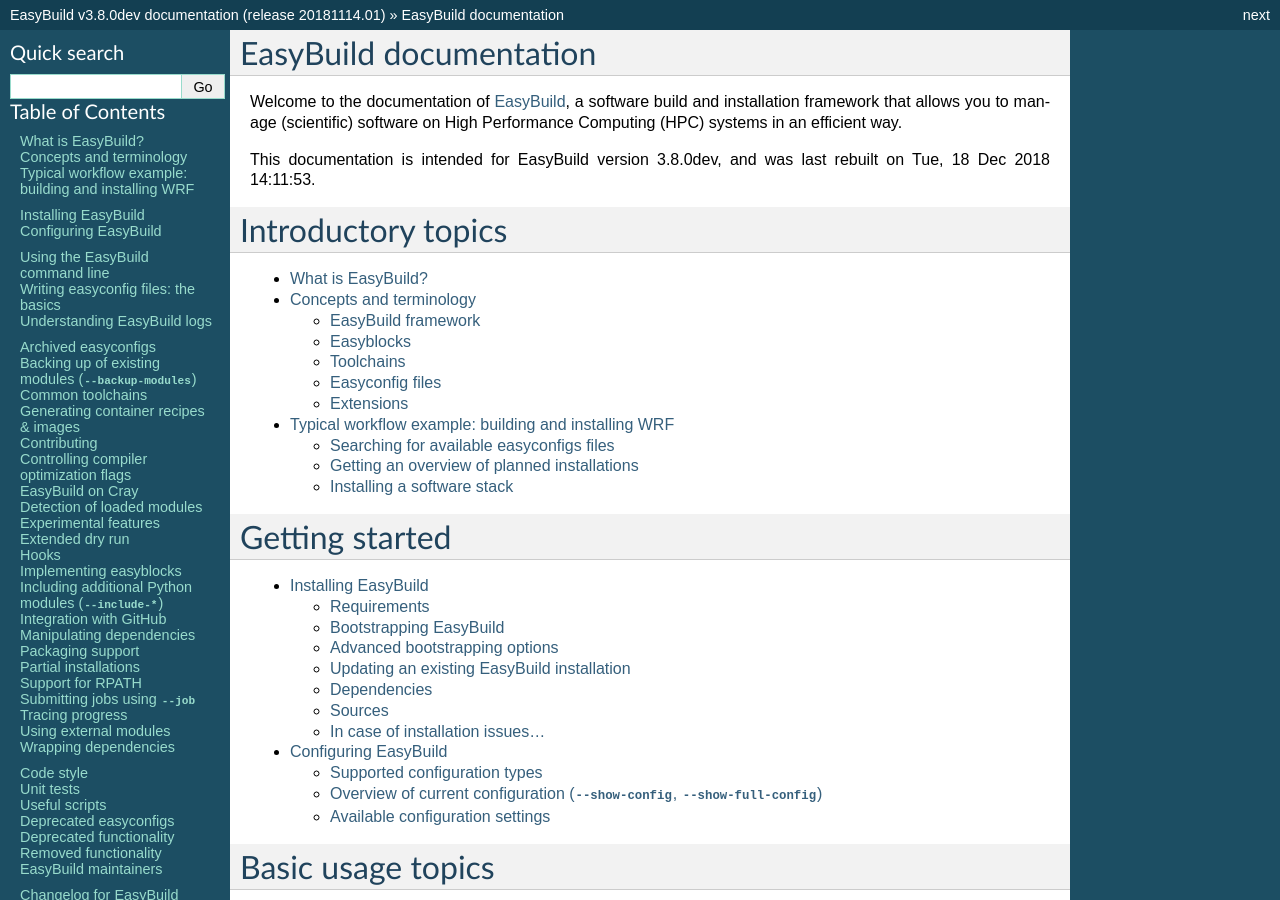
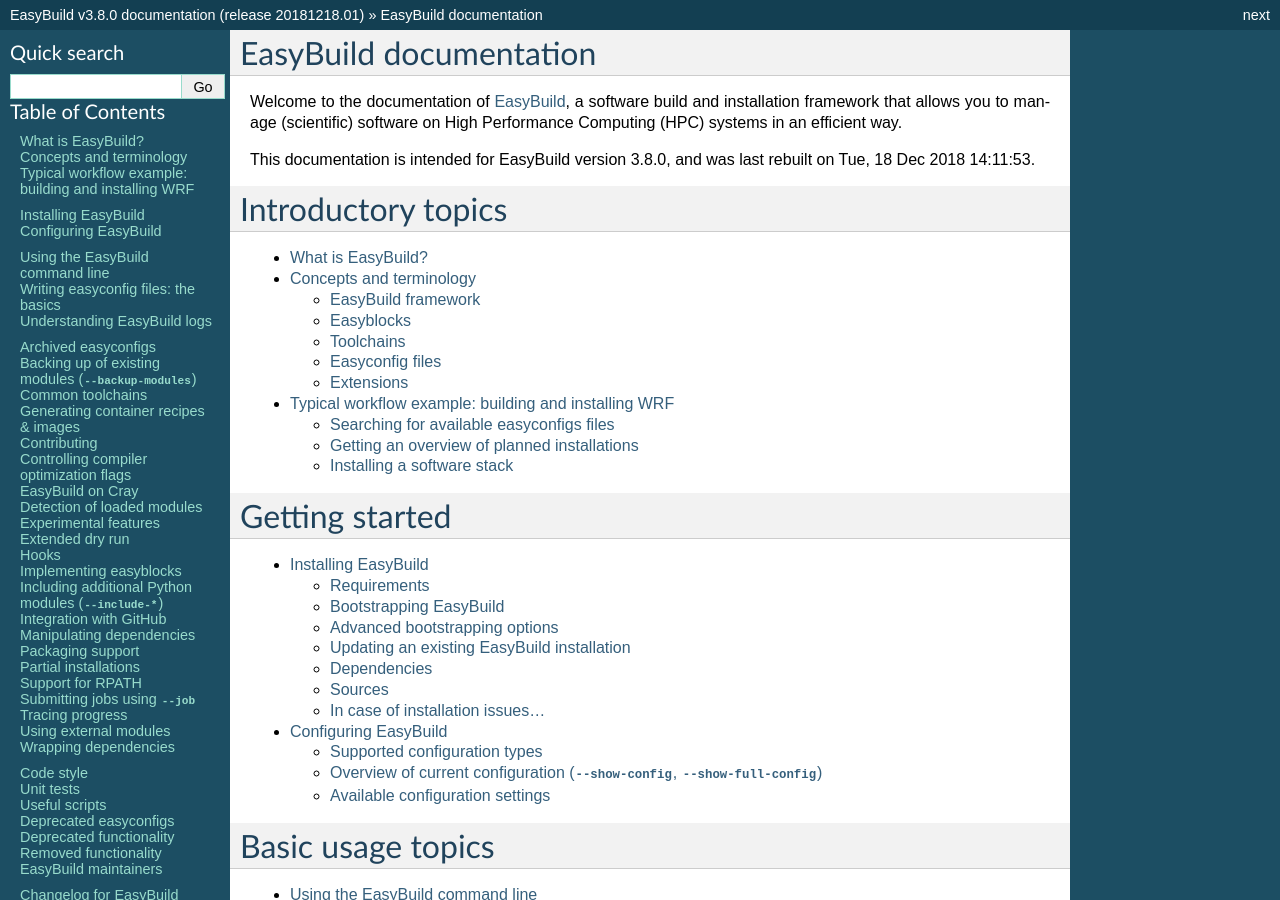
Before and after one commit to easybuilders/easybuild, a Sphinx documentation site: the page built from docs/index.rst, in a window 1280 px wide and 900 px high. Built offline with Sphinx 7.4.7, drawn with Linux system fonts in a browser that asks for light colours; pages that are not in the unit, such as notebooks, are missing from menus; some of the changed text lies outside the part shown.

Commit message:
bump docs release + update docs changelog

```diff
--- a/docs/Changelog.rst
+++ b/docs/Changelog.rst
@@ -5,6 +5,7 @@
 
 (for EasyBuild release notes, see :ref:`release_notes`)
 
+* **release 20181218.01** (`Dec 18th 2018`): update release notes for EasyBuild v3.8.0 (see :ref:`release_notes_eb380`)
 * **release 20181114.01** (`Nov 14th 2018`): add documentation on deprecated easyconfigs & toolchains (:ref:`deprecated_easyconfigs`)
 * **release 20181104.01** (`Nov 4th 2018`): update ``--job`` documentation to also cover ``Slurm`` job backend (see :ref:`submitting_jobs`)
 * **release 20181018.01** (`Oct 18th 2018`): update release notes for EasyBuild v3.7.1 (see :ref:`release_notes_eb371`)
--- a/docs/conf.py
+++ b/docs/conf.py
@@ -41,9 +41,9 @@
 # other places throughout the built documents.
 #
 # The short X.Y version.
-version = '3.8.0dev'  # this is meant to reference the version of EasyBuild
+version = '3.8.0'  # this is meant to reference the version of EasyBuild
 # The full version, including alpha/beta/rc tags.
-release = '20181114.01'  # this is meant to reference the version of the documentation itself
+release = '20181218.01'  # this is meant to reference the version of the documentation itself
 
 # There are two options for replacing |today|: either, you set today to some
 # non-false value, then it is used:
```
